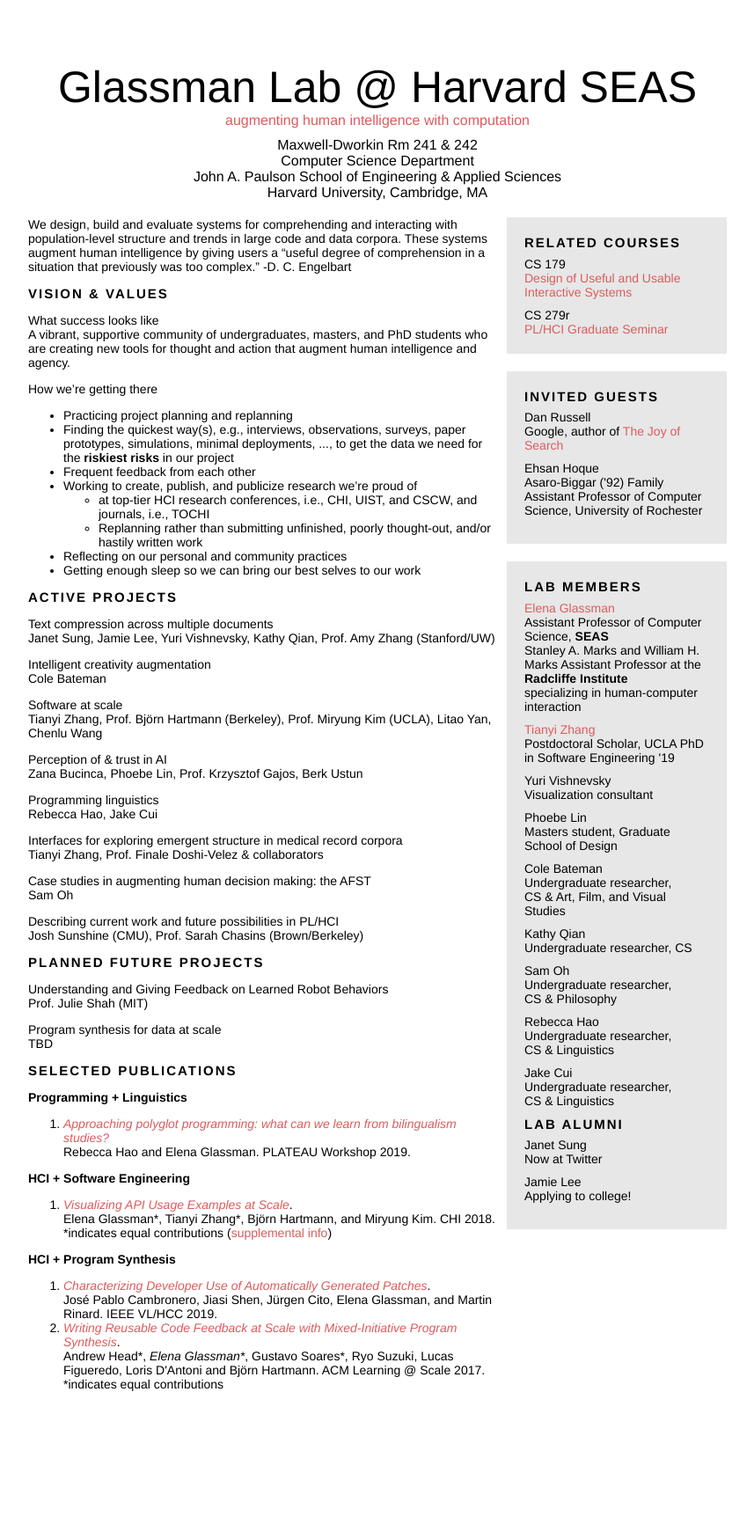
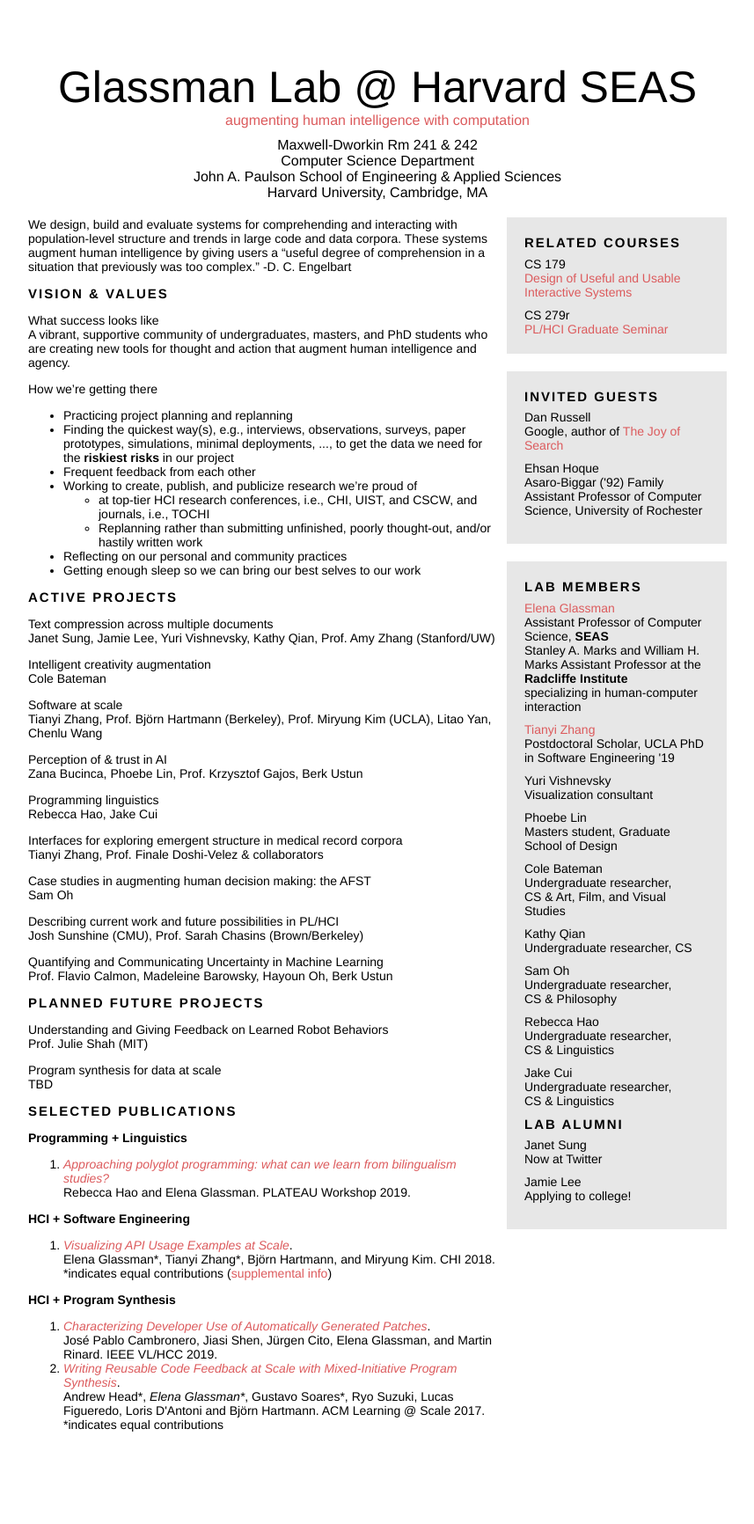
Before and after one commit to eglassman/eglassman.github.io, a Jekyll site: the page built from index.html, in a window 1280 px wide. Shown: the whole page at 88% size, without its empty margins (211-1068 px from the left). Built offline with Jekyll 4.4.1, drawn with Linux system fonts in a browser that asks for light colours; before the commit the page ends 1686 px from its top, so only the background shows below that.

Commit message:
added some projects

```diff
--- a/index.html
+++ b/index.html
@@ -96,6 +96,10 @@
       <p>
       <span class="slightlybold">Describing current work and future possibilities in PL/HCI</span><br>
       Josh Sunshine (CMU), Prof. Sarah Chasins (Brown/Berkeley)
+      </p>
+      <p>
+      <span class="slightlybold">Quantifying and Communicating Uncertainty in Machine Learning</span><br>
+      Prof. Flavio Calmon, Madeleine Barowsky, Hayoun Oh, Berk Ustun
       </p>
 
       <div class="header lead">
```
